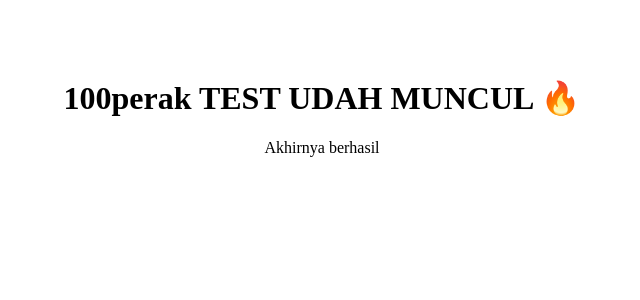
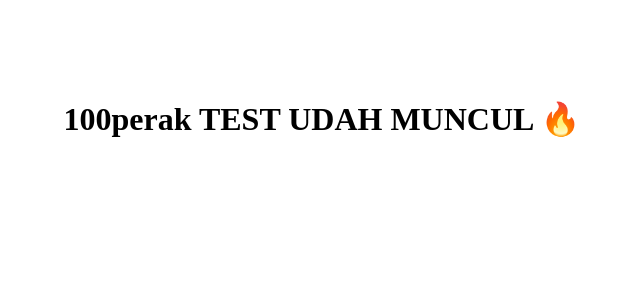
Before and after one commit to nairenmufia/100perak, a Next.js app: page / in a window 1280 px wide. Shown: the top 300 px of the page, without its empty margins (318-958 px from the left). Built offline with nearby package versions, Linux system fonts and the light colour scheme.

Commit message:
Update page.tsx

```diff
--- a/app/page.tsx
+++ b/app/page.tsx
@@ -1,8 +1,3 @@
 export default function Home() {
-  return (
-    <main style={{padding: 50, textAlign: 'center'}}>
-      <h1>100perak TEST UDAH MUNCUL 🔥</h1>
-      <p>Akhirnya berhasil</p>
-    </main>
-  )
+  return <h1 style={{textAlign: 'center', marginTop: 100}}>100perak TEST UDAH MUNCUL 🔥</h1>
 }
```
